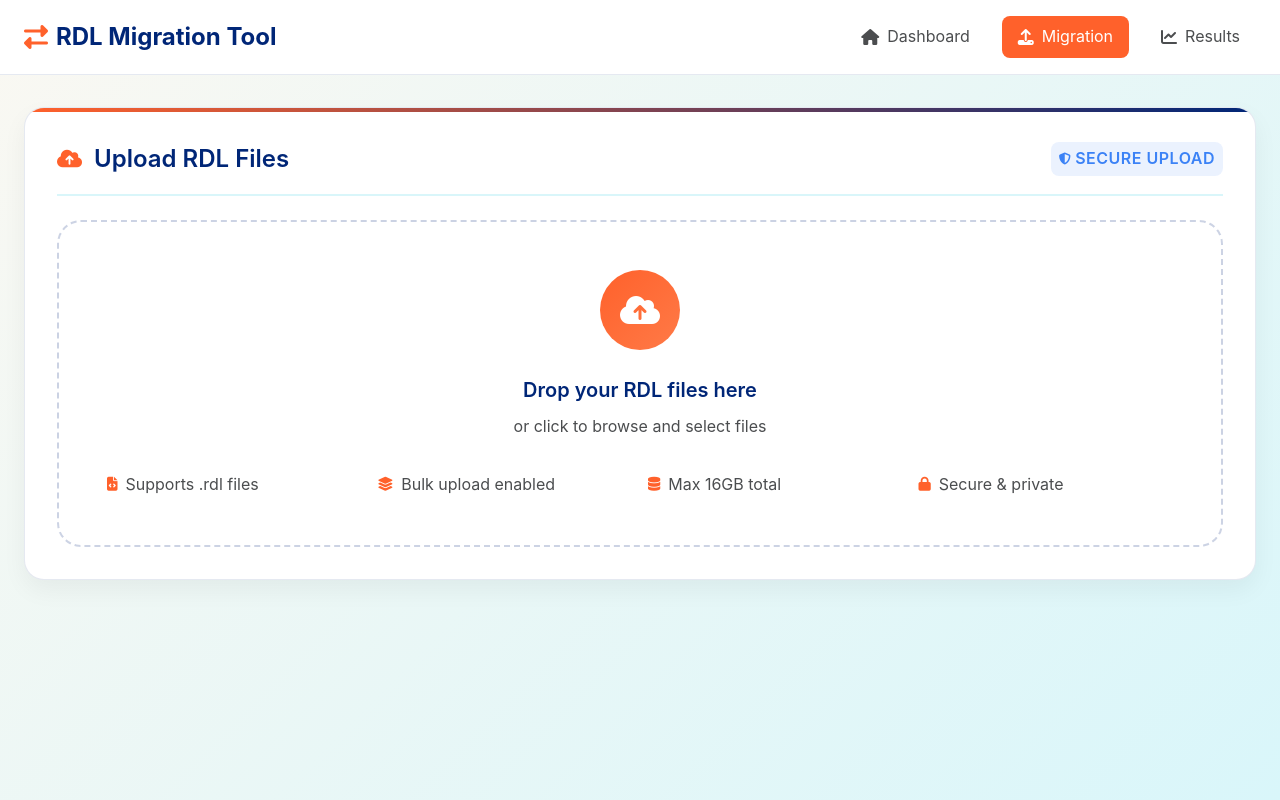
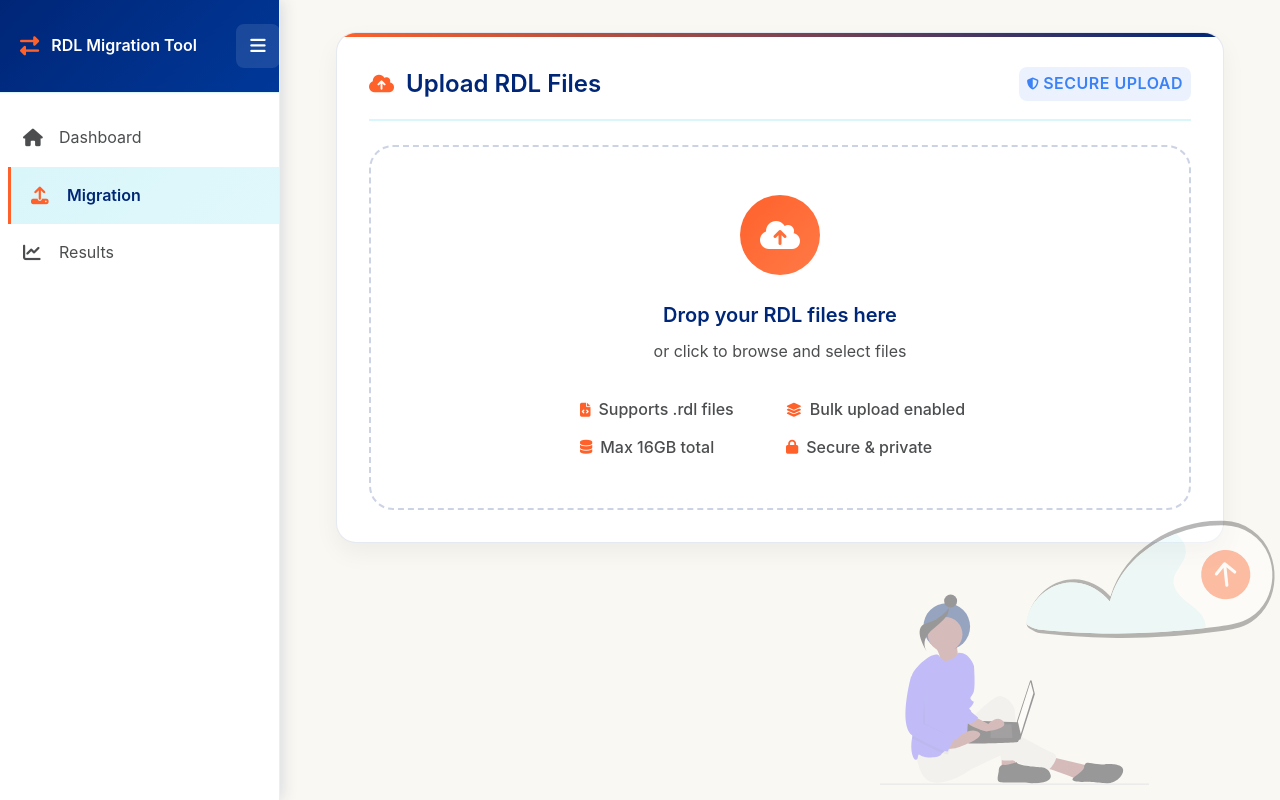
Before and after one commit to sandeepreddygantla/ssrstopowerbi, a Flask app: template templates/migration-embedded.html in a window 1280 px wide. Run offline with Flask 3, Linux system fonts and the light colour scheme; the template is opened without the code that fills it, so the values that code supplies are empty; some libraries are stand-ins or nearby versions.

Commit message:
fixed and added sidebar  menu

```diff
--- a/static/css/migration.css
+++ b/static/css/migration.css
@@ -1,28 +1,7 @@
-/* RDL Migration Tool - Main Styles */
+/* RDL Migration Tool - Page Specific Styles */
 
-:root {
-    --primary-orange: #FF612B;
-    --light-cream: #FAF8F2;
-    --light-blue: #D9F6FA;
-    --navy-blue: #002677;
-    --dark-gray: #4B4D4F;
-    --white: #FFFFFF;
-}
+/* Note: Sidebar styles are now in shared-sidebar.css */
 
-body {
-    font-family: 'Inter', -apple-system, BlinkMacSystemFont, 'Segoe UI', Roboto, sans-serif;
-    background: linear-gradient(135deg, var(--light-cream) 0%, var(--light-blue) 100%);
-    color: var(--navy-blue);
-    min-height: 100vh;
-}
-
-/* Navigation */
-.modern-nav {
-    background: var(--white);
-    border-bottom: 1px solid rgba(0, 38, 119, 0.1);
-    padding: 1rem 0;
-    margin-bottom: 2rem;
-}
 
 .nav-brand {
     color: var(--navy-blue);
@@ -493,9 +472,12 @@ p, span, div {
 
 .upload-specs {
     display: grid;
-    grid-template-columns: repeat(auto-fit, minmax(150px, 1fr));
-    gap: 1rem;
-    margin-top: 2rem;
+    grid-template-columns: repeat(2, 1fr);
+    gap: 0.75rem;
+    margin-top: 1.5rem;
+    max-width: 400px;
+    margin-left: auto;
+    margin-right: auto;
 }
 
 .upload-spec {
@@ -504,6 +486,8 @@ p, span, div {
     gap: 0.5rem;
     color: var(--dark-gray);
     font-size: 0.875rem;
+    font-weight: 500;
+    line-height: 1.2;
 }
 
 .analysis-card {
@@ -645,7 +629,38 @@ section:last-child {
     padding: 1.5rem;
 }
 
-/* Responsive */
+/* Responsive Design Improvements */
+@media (max-width: 1024px) {
+    .container {
+        padding: 0 clamp(0.5rem, 2vw, 1rem);
+    }
+
+    .modern-card {
+        padding: clamp(1rem, 2.5vw, 1.5rem);
+        margin-bottom: clamp(1rem, 2.5vw, 1.5rem);
+    }
+
+    .card-title {
+        font-size: clamp(1.1rem, 2.5vw, 1.5rem);
+    }
+}
+
+@media (max-width: 768px) {
+    .main-content {
+        padding: clamp(0.5rem, 2vw, 1rem);
+    }
+
+    .upload-specs {
+        grid-template-columns: 1fr;
+        gap: 0.5rem;
+    }
+
+    .btn {
+        padding: clamp(0.75rem, 2vw, 1rem) clamp(1rem, 3vw, 1.5rem);
+        font-size: clamp(0.875rem, 2vw, 1rem);
+    }
+}
+
 @media (max-width: 480px) {
     .nav-links {
         flex-direction: column;
@@ -659,7 +674,44 @@ section:last-child {
 
     .modern-card {
         margin-bottom: 1rem;
+        padding: 1rem;
     }
+
+    .sidebar {
+        width: 100vw;
+    }
+
+    .grid-2 {
+        grid-template-columns: 1fr;
+    }
+
+    .upload-icon {
+        width: 60px;
+        height: 60px;
+        font-size: 1.5rem;
+    }
+
+    .upload-text {
+        font-size: 1.1rem;
+    }
+}
+
+/* Background Decoration */
+.background-decoration {
+    position: fixed;
+    bottom: 0;
+    right: 0;
+    width: 400px;
+    height: 300px;
+    z-index: 1;
+    pointer-events: none;
+    opacity: 0.4;
+}
+
+.upload-illustration {
+    width: 100%;
+    height: 100%;
+    object-fit: contain;
 }
 
 @media (min-width: 481px) and (max-width: 768px) {
--- /dev/null
+++ b/static/css/shared-sidebar.css
@@ -0,0 +1,286 @@
+/* Shared Sidebar Component - RDL Migration Tool */
+
+:root {
+    --primary-orange: #FF612B;
+    --light-cream: #FAF8F2;
+    --light-blue: #D9F6FA;
+    --navy-blue: #002677;
+    --dark-gray: #4B4D4F;
+    --white: #FFFFFF;
+}
+
+/* Base body styles */
+body {
+    font-family: 'Inter', -apple-system, BlinkMacSystemFont, 'Segoe UI', Roboto, sans-serif;
+    background: var(--light-cream);
+    color: var(--navy-blue);
+    min-height: 100vh;
+    margin: 0;
+    padding: 0;
+}
+
+/* Sidebar Navigation */
+.sidebar {
+    position: fixed;
+    top: 0;
+    left: 0;
+    height: 100vh;
+    width: 280px;
+    background: var(--white);
+    box-shadow: 2px 0 15px rgba(0, 38, 119, 0.15);
+    z-index: 1000;
+    transition: all 0.4s cubic-bezier(0.23, 1, 0.320, 1);
+    overflow: hidden;
+    border-right: 1px solid var(--light-blue);
+}
+
+.sidebar.collapsed {
+    width: 70px;
+}
+
+.sidebar-header {
+    display: flex;
+    align-items: center;
+    justify-content: space-between;
+    padding: 1.5rem 1.25rem;
+    border-bottom: 1px solid var(--light-blue);
+    background: linear-gradient(135deg, var(--navy-blue) 0%, #003899 100%);
+    color: var(--white);
+    min-height: 80px;
+    position: relative;
+    gap: 1rem;
+    box-sizing: border-box; /* Ensure consistent box model */
+}
+
+.sidebar.collapsed .sidebar-header {
+    justify-content: center;
+    padding: 1.5rem 0.75rem;
+    border-bottom: none;
+    box-shadow: none;
+}
+
+.sidebar-brand {
+    display: flex;
+    align-items: center;
+    gap: 0.75rem;
+    font-size: 1.2rem;
+    font-weight: 600;
+    flex: 1;
+    min-width: 200px; /* Force consistent minimum width for toggle positioning */
+}
+
+.sidebar.collapsed .sidebar-brand {
+    display: none;
+}
+
+.brand-text {
+    white-space: nowrap;
+    transition: opacity 0.3s ease;
+}
+
+.sidebar.collapsed .brand-text {
+    opacity: 0;
+}
+
+.sidebar-toggle {
+    background: rgba(255, 255, 255, 0.1);
+    border: none;
+    color: var(--white);
+    font-size: 1.1rem;
+    cursor: pointer;
+    padding: 0.6rem;
+    border-radius: 8px;
+    transition: all 0.3s ease;
+    min-width: 44px;
+    min-height: 44px;
+    display: flex;
+    align-items: center;
+    justify-content: center;
+    flex-shrink: 0;
+    margin: 0; /* Ensure no extra margin */
+    position: relative; /* Ensure consistent positioning */
+    box-sizing: border-box; /* Consistent box model */
+}
+
+.sidebar-toggle:hover {
+    background: rgba(255, 255, 255, 0.2);
+    transform: scale(1.05);
+}
+
+.sidebar-nav {
+    padding: 1rem 0;
+}
+
+.nav-item {
+    display: flex;
+    align-items: center;
+    gap: 1rem;
+    padding: 1rem 1.25rem;
+    color: var(--dark-gray);
+    text-decoration: none;
+    transition: all 0.4s cubic-bezier(0.23, 1, 0.320, 1);
+    border-left: 3px solid transparent;
+    position: relative;
+    overflow: hidden;
+}
+
+.nav-item::before {
+    content: '';
+    position: absolute;
+    top: 0;
+    left: 0;
+    right: 0;
+    bottom: 0;
+    background: linear-gradient(135deg, rgba(255, 97, 43, 0.1) 0%, rgba(0, 38, 119, 0.05) 100%);
+    opacity: 0;
+    transform: translateX(-100%);
+    transition: all 0.4s cubic-bezier(0.23, 1, 0.320, 1);
+    z-index: 1;
+}
+
+.nav-item:hover::before {
+    opacity: 1;
+    transform: translateX(0);
+}
+
+.nav-item:hover {
+    color: var(--navy-blue);
+    transform: translateX(8px);
+}
+
+.nav-item:hover i {
+    color: var(--primary-orange);
+    transform: scale(1.1);
+    z-index: 2;
+    position: relative;
+}
+
+.nav-item:hover .nav-text {
+    z-index: 2;
+    position: relative;
+}
+
+.nav-item.active {
+    background: linear-gradient(135deg, var(--light-blue) 0%, rgba(217, 246, 250, 0.8) 100%);
+    color: var(--navy-blue);
+    border-left-color: var(--primary-orange);
+    font-weight: 600;
+    transform: translateX(8px);
+}
+
+.nav-item.active i {
+    color: var(--primary-orange);
+}
+
+.nav-item i {
+    font-size: 1.1rem;
+    min-width: 20px;
+    z-index: 1;
+    position: relative;
+    transition: all 0.4s cubic-bezier(0.23, 1, 0.320, 1);
+}
+
+.nav-text {
+    white-space: nowrap;
+    transition: opacity 0.3s ease;
+    z-index: 1;
+    position: relative;
+}
+
+.sidebar.collapsed .nav-text {
+    opacity: 0;
+}
+
+.sidebar.collapsed .nav-item::before {
+    display: none;
+}
+
+/* Hide active background when sidebar is collapsed to prevent light blue element */
+.sidebar.collapsed .nav-item.active {
+    background: transparent !important;
+    border-left: none !important;
+    transform: none !important;
+}
+
+.main-content {
+    margin-left: 280px;
+    transition: margin-left 0.4s cubic-bezier(0.23, 1, 0.320, 1);
+    position: relative;
+    min-height: 100vh;
+    background: var(--light-cream);
+    padding: 2rem;
+}
+
+.main-content.expanded {
+    margin-left: 70px;
+}
+
+/* Mobile toggle button for when sidebar is hidden */
+.mobile-menu-btn {
+    position: fixed;
+    top: 20px;
+    left: 20px;
+    background: linear-gradient(135deg, var(--navy-blue) 0%, #003899 100%);
+    color: var(--white);
+    border: none;
+    padding: 12px;
+    border-radius: 8px;
+    cursor: pointer;
+    z-index: 10001;
+    box-shadow: 0 4px 12px rgba(0, 38, 119, 0.3);
+    transition: all 0.3s ease;
+    display: none;
+    min-width: 48px;
+    min-height: 48px;
+    align-items: center;
+    justify-content: center;
+    font-size: 1.2rem;
+}
+
+.mobile-menu-btn:hover {
+    background: linear-gradient(135deg, var(--primary-orange) 0%, #FF7A47 100%);
+    transform: translateY(-2px);
+    box-shadow: 0 6px 16px rgba(255, 97, 43, 0.4);
+}
+
+/* Mobile menu button - controlled by JavaScript */
+.mobile-menu-btn.show {
+    display: flex;
+}
+
+/* Responsive Design */
+@media (max-width: 768px) {
+    .sidebar {
+        transform: translateX(-100%);
+        z-index: 9999;
+        width: min(280px, 85vw);
+    }
+
+    .sidebar.show {
+        transform: translateX(0);
+    }
+
+    .main-content {
+        margin-left: 0;
+        padding: clamp(0.5rem, 2vw, 1rem);
+    }
+
+    .main-content.expanded {
+        margin-left: 0;
+    }
+
+    /* Always show mobile button on mobile when sidebar is hidden */
+    .mobile-menu-btn {
+        display: flex;
+    }
+
+    .sidebar.show ~ .mobile-menu-btn {
+        display: none;
+    }
+}
+
+@media (max-width: 480px) {
+    .sidebar {
+        width: 100vw;
+    }
+}
--- /dev/null
+++ b/static/js/shared-sidebar.js
@@ -0,0 +1,77 @@
+/* Shared Sidebar Component JavaScript - RDL Migration Tool */
+
+// Restore state immediately before DOM content loads to prevent flashing
+(function() {
+    const isCollapsed = localStorage.getItem('sidebarCollapsed') === 'true';
+    if (isCollapsed) {
+        document.documentElement.style.setProperty('--sidebar-initial-width', '70px');
+        document.documentElement.style.setProperty('--main-initial-margin', '70px');
+    } else {
+        document.documentElement.style.setProperty('--sidebar-initial-width', '280px');
+        document.documentElement.style.setProperty('--main-initial-margin', '280px');
+    }
+})();
+
+// Sidebar management class
+class SidebarManager {
+    constructor() {
+        this.sidebar = document.getElementById('sidebar');
+        this.mainContent = document.getElementById('mainContent');
+        this.sidebarToggle = document.getElementById('sidebarToggle');
+        this.init();
+    }
+
+    init() {
+        this.restoreSidebarState();
+        this.bindEvents();
+    }
+
+    // restore sidebar state from localStorage
+    restoreSidebarState() {
+        const isCollapsed = localStorage.getItem('sidebarCollapsed') === 'true';
+        if (isCollapsed) {
+            this.sidebar?.classList.add('collapsed');
+            this.mainContent?.classList.add('expanded');
+        }
+    }
+
+    // save sidebar state to localStorage
+    saveSidebarState() {
+        const isCollapsed = this.sidebar?.classList.contains('collapsed');
+        localStorage.setItem('sidebarCollapsed', isCollapsed);
+    }
+
+    // toggle functionality
+    toggleSidebar() {
+        if (window.innerWidth <= 768) {
+            // mobile behavior - show/hide sidebar
+            this.sidebar?.classList.toggle('show');
+        } else {
+            // desktop behavior - collapse/expand sidebar
+            this.sidebar?.classList.toggle('collapsed');
+            this.mainContent?.classList.toggle('expanded');
+        }
+
+        // save state
+        this.saveSidebarState();
+    }
+
+    // bind event listeners
+    bindEvents() {
+        try {
+            if (this.sidebarToggle) {
+                this.sidebarToggle.addEventListener('click', () => {
+                    this.toggleSidebar();
+                });
+            }
+        } catch (error) {
+            console.error('Sidebar event listener error:', error);
+        }
+    }
+}
+
+// Initialize sidebar when page loads
+document.addEventListener('DOMContentLoaded', function() {
+    console.log('🎯 Initializing Shared Sidebar Manager');
+    new SidebarManager();
+});
--- a/templates/migration-embedded.html
+++ b/templates/migration-embedded.html
@@ -14,35 +14,43 @@
     <!-- Tailwind CSS -->
     <script src="https://cdn.tailwindcss.com"></script>
 
+    <!-- Shared Sidebar CSS -->
+    <link rel="stylesheet" href="/rdlmigration/static/css/shared-sidebar.css">
+
     <!-- External CSS for better maintainability -->
     <link rel="stylesheet" href="/rdlmigration/static/css/migration.css">
 </head>
 <body>
-    <!-- Modern Navigation -->
-    <nav class="modern-nav">
-        <div class="max-w-7xl mx-auto px-6">
-            <div class="flex items-center justify-between">
-                <a href="/rdlmigration" class="nav-brand">
-                    <i class="fas fa-exchange-alt mr-2" style="color: var(--primary-orange);"></i>
-                    RDL Migration Tool
-                </a>
-                <div class="nav-links">
-                    <a href="/rdlmigration">
-                        <i class="fas fa-home"></i>
-                        Dashboard
-                    </a>
-                    <a href="/rdlmigration/migration" class="active">
-                        <i class="fas fa-upload"></i>
-                        Migration
-                    </a>
-                    <a href="/rdlmigration/results">
-                        <i class="fas fa-chart-line"></i>
-                        Results
-                    </a>
-                </div>
+    <!-- Sidebar Navigation -->
+    <div class="sidebar" id="sidebar">
+        <div class="sidebar-header">
+            <div class="sidebar-brand">
+                <i class="fas fa-exchange-alt" style="color: var(--primary-orange);"></i>
+                <span class="brand-text">RDL Migration Tool</span>
             </div>
+            <button class="sidebar-toggle" id="sidebarToggle">
+                <i class="fas fa-bars"></i>
+            </button>
         </div>
-    </nav>
+
+        <nav class="sidebar-nav">
+            <a href="/rdlmigration" class="nav-item">
+                <i class="fas fa-home"></i>
+                <span class="nav-text">Dashboard</span>
+            </a>
+            <a href="/rdlmigration/migration" class="nav-item active">
+                <i class="fas fa-upload"></i>
+                <span class="nav-text">Migration</span>
+            </a>
+            <a href="/rdlmigration/results" class="nav-item">
+                <i class="fas fa-chart-line"></i>
+                <span class="nav-text">Results</span>
+            </a>
+        </nav>
+    </div>
+
+    <!-- Main Content Wrapper -->
+    <div class="main-content" id="mainContent">
 
     <div class="container mx-auto px-6">
         <!-- Hero Section -->
@@ -438,6 +446,18 @@
         </section>
     </div>
 
+    <!-- Background SVG - Right Bottom -->
+    <div class="background-decoration">
+        <img src="/rdlmigration/static/images/backgrounds/upload.svg"
+             alt=""
+             class="upload-illustration">
+    </div>
+
+    </div> <!-- Close main-content -->
+
+    <!-- Shared Sidebar JavaScript -->
+    <script src="/rdlmigration/static/js/shared-sidebar.js"></script>
+
     <!-- External JavaScript for better maintainability -->
     <script src="/rdlmigration/static/js/migration.js"></script>
 
```
Also changed, not shown: templates/index-embedded.html (+37 -48 lines), templates/results.html (+76 -22 lines), migration_page_screenshot.png (deleted), static/images/backgrounds/upload.svg (added), 1 other file.
